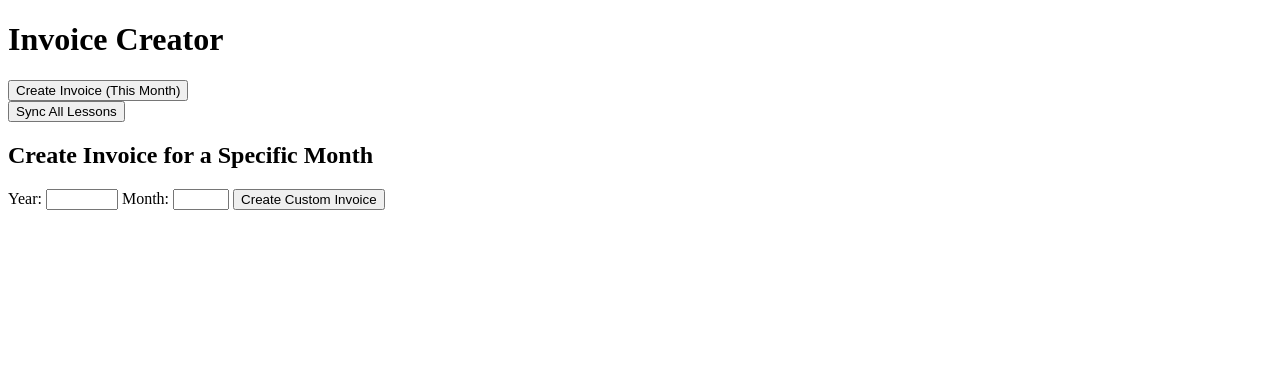
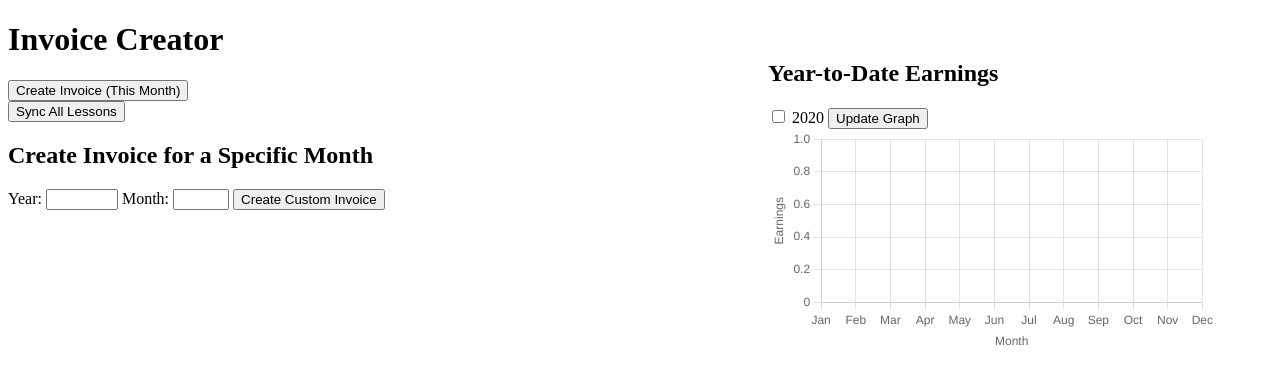
Before and after one commit to skg17/invoice-creator, a Flask app: template app/templates/index.html in a window 1280 px wide. Shown: the top 384 px of the page. Run offline with Flask 3, Linux system fonts and the light colour scheme; the template is opened without the code that fills it: most values are stand-ins (such as "Sample title", 1, 10 or a date in 2020); parts of the project's set-up code (start-up, migrations or seed data) failed here and were passed over.

Commit message:
Added year-to-date graph to front-end

```diff
--- a/app/server.py
+++ b/app/server.py
@@ -1,14 +1,47 @@
 from flask import Flask, render_template, redirect, url_for, request, flash
-from quickstart import create_pdf, sync_history
+from quickstart import create_pdf, sync_history, fetch_lessons, DB_FILE
+import sqlite3
+import json
 import datetime
 
 app = Flask(__name__, template_folder='templates')
 app.secret_key = 'supersecretkey'
 TEMPLATE = 'index.html'
 
-@app.route("/")
+@app.route("/", methods=["GET"])
 def index():
-    return render_template(TEMPLATE)
+    # Determine current year
+    now = datetime.datetime.now()
+    current_year = now.year
+    # Get selected years from query parameters
+    selected_years = request.args.getlist('year', type=int)
+    if not selected_years:
+        selected_years = [current_year]
+    # Determine earliest recorded lesson year
+    conn = sqlite3.connect(DB_FILE)
+    c = conn.cursor()
+    c.execute("SELECT MIN(date) FROM lessons")
+    min_date = c.fetchone()[0]
+    conn.close()
+    min_year = int(min_date.split("-")[0]) if min_date else current_year
+    available_years = list(range(min_year, current_year + 1))
+    # Compute earnings per month for each selected year
+    earnings_data = {}
+    for year in selected_years:
+        monthly_totals = []
+        for month in range(1, 13):
+            lessons = fetch_lessons(month, year)
+            total = sum(lesson.earned for lesson in lessons)
+            monthly_totals.append(total)
+        earnings_data[year] = monthly_totals
+    # Pass data to template
+    earnings_data_json = json.dumps(earnings_data)
+    return render_template(
+        TEMPLATE,
+        earnings_data_json=earnings_data_json,
+        available_years=available_years,
+        selected_years=selected_years
+    )
 
 @app.route("/create-invoice")
 def create_invoice():
--- a/app/templates/index.html
+++ b/app/templates/index.html
@@ -1,6 +1,21 @@
 <!DOCTYPE html>
 <html>
-  <head><title>Invoice Creator</title></head>
+  <head>
+    <title>Invoice Creator</title>
+    <style>
+      .graph-container {
+        position: absolute;
+        top: 5vh;
+        right: 5vw;
+        width: 35vw;
+        height: 35vh;
+      }
+      .graph-container canvas {
+        width: 100%;
+        height: 100%;
+      }
+    </style>
+  </head>
   <body>
     {% with messages = get_flashed_messages() %}
       {% if messages %}
@@ -46,5 +61,41 @@
           window.location.href = `/create-invoice-custom/${y}/${m}`;
         });
     </script>
+    <div class="graph-container">
+      <h2>Year-to-Date Earnings</h2>
+      <form method="get" id="year-select-form">
+        {% for year in available_years %}
+          <label>
+            <input type="checkbox" name="year" value="{{ year }}" {% if year in selected_years %}checked{% endif %}>
+            {{ year }}
+          </label>
+        {% endfor %}
+        <button type="submit">Update Graph</button>
+      </form>
+      <canvas id="earningsChart"></canvas>
+      <script src="https://cdn.jsdelivr.net/npm/chart.js"></script>
+      <script>
+        const earningsData = {{ earnings_data_json | safe }};
+        const labels = ['Jan','Feb','Mar','Apr','May','Jun','Jul','Aug','Sep','Oct','Nov','Dec'];
+        const datasets = Object.entries(earningsData).map(([year, data]) => ({
+          label: year,
+          data: data,
+          fill: false,
+          borderColor: '#' + Math.floor(Math.random()*16777215).toString(16)
+        }));
+        const ctx = document.getElementById('earningsChart').getContext('2d');
+        new Chart(ctx, {
+          type: 'line',
+          data: { labels: labels, datasets: datasets },
+          options: {
+            responsive: true,
+            scales: {
+              y: { title: { display: true, text: 'Earnings' } },
+              x: { title: { display: true, text: 'Month' } }
+            }
+          }
+        });
+      </script>
+    </div>
   </body>
 </html>
```
